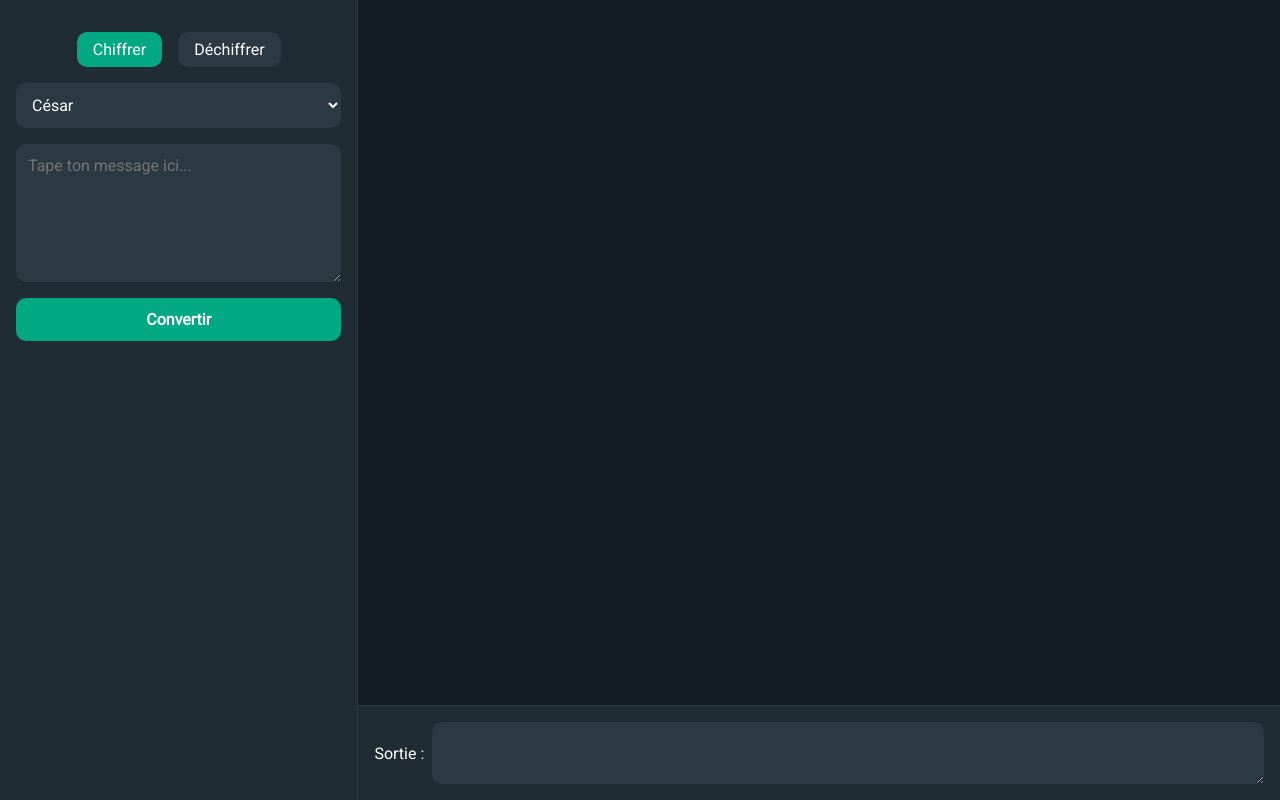
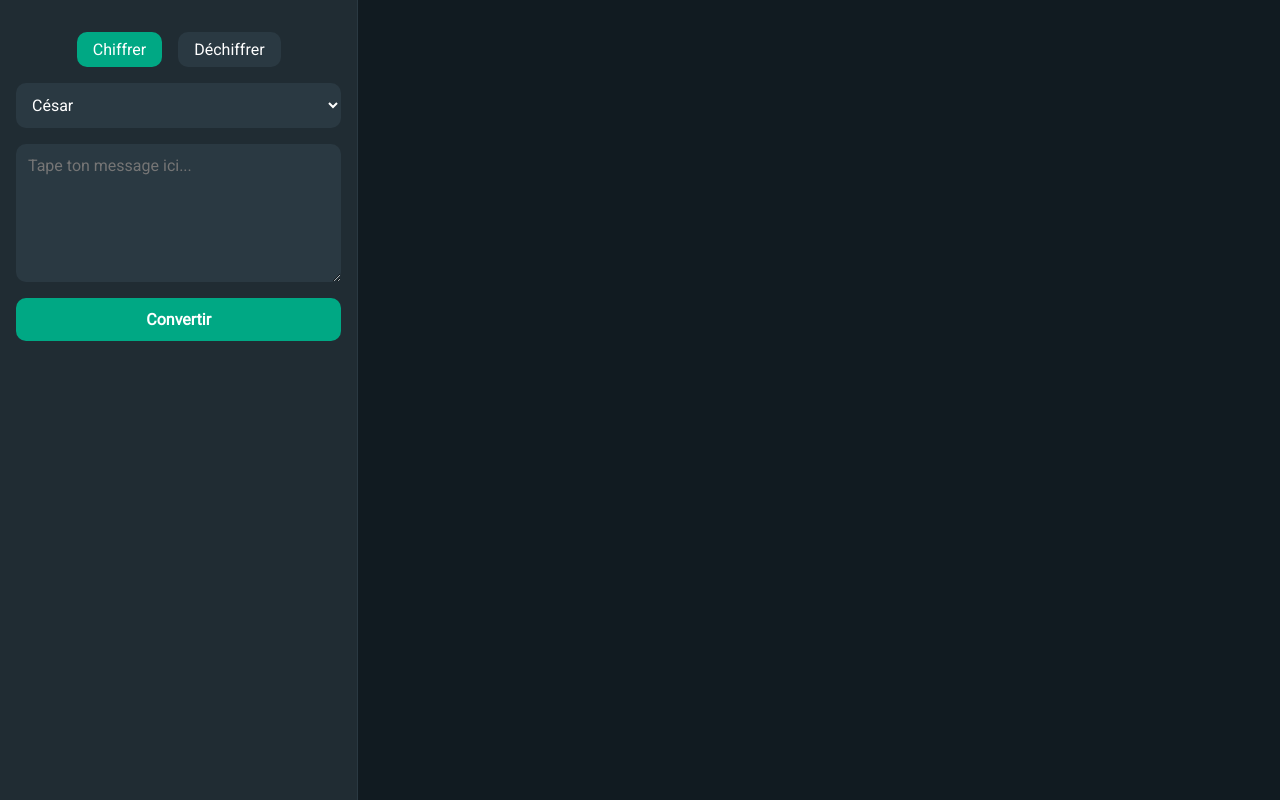
Before and after one commit to YassinChamakhi/ija-t3alllem-python, a plain HTML site: page index.html in a window 1280 px wide. Drawn offline with nearby package versions, Linux system fonts and the light colour scheme.

Commit message:
Update index.html

```diff
--- a/index.html
+++ b/index.html
@@ -77,6 +77,7 @@
       width: 50%;
       padding: 1rem;
       overflow-y: auto;
+      max-height: 100%;
     }
     .message-bubble {
       max-width: 60%;
@@ -95,16 +96,8 @@
       background-color: #2a3942;
       align-self: flex-start;
     }
-    .output-container {
-      padding: 1rem;
-      border-top: 1px solid #2a3942;
-      display: flex;
-      gap: 0.5rem;
-      align-items: center;
-      background-color: #202c33;
-    }
-    .output-container textarea {
-      flex: 1;
+    .error {
+      color: red;
     }
   </style>
 </head>
@@ -123,16 +116,13 @@
     </select>
     <textarea id="input" rows="6" placeholder="Tape ton message ici..."></textarea>
     <button onclick="processMessage()">Convertir</button>
+    <p id="error-message" class="error"></p>
   </div>
 
   <div class="chat-area">
     <div class="panel-container" id="panel-container">
       <div class="panel" id="encrypt-panel"></div>
       <div class="panel" id="decrypt-panel"></div>
-    </div>
-    <div class="output-container">
-      <span>Sortie :</span>
-      <textarea id="output" rows="2" readonly></textarea>
     </div>
   </div>
 
@@ -159,6 +149,7 @@
       const method = document.getElementById('method').value;
       const isEncrypt = document.getElementById('encrypt-tab').checked;
       let output = '';
+      document.getElementById('error-message').textContent = '';  // Clear any previous errors
 
       try {
         if (method === 'caesar') {
@@ -169,10 +160,9 @@
           output = isEncrypt ? rsaEncryptor.encrypt(input) : rsaDecryptor.decrypt(input);
         }
       } catch (error) {
-        output = "Erreur de traitement : " + error.message;
+        output = '';
+        document.getElementById('error-message').textContent = "Erreur de traitement : " + error.message;
       }
-
-      document.getElementById('output').value = output;
 
       const panelId = isEncrypt ? 'encrypt-panel' : 'decrypt-panel';
       const panel = document.getElementById(panelId);
@@ -180,6 +170,7 @@
         <div class="message-bubble received">${input}</div>
         <div class="message-bubble sent">${output}</div>
       `;
+      panel.scrollTop = panel.scrollHeight;  // Scroll to the latest message
     }
 
     function encryptCaesar(text) {
```
